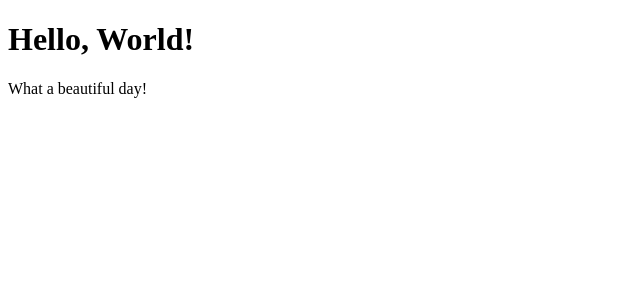
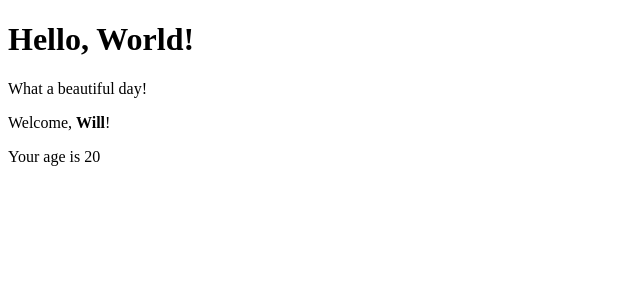
Before and after one commit to angiee05/react-exercises, a React (Create React App) app: page / in a window 1280 px wide. Shown: the top 300 px of the page, without its empty margins (0-640 px from the left). Built offline with nearby package versions, Linux system fonts and the light colour scheme.

Commit message:
conditional rendering 1

```diff
--- a/src/Welcome.js
+++ b/src/Welcome.js
@@ -6,7 +6,7 @@ export class Welcome extends React.Component {
         return (
             <div>
                 <p>Welcome, {this.props.name}!</p>
-                <Age age={this.props.age}/>
+                {this.props.age > 18 && <Age age={this.props.age}/>}
             </div>
             )
     }
--- a/src/index.js
+++ b/src/index.js
@@ -1,7 +1,9 @@
 import ReactDOM from "react-dom"
-import { HelloWorld } from "./HelloWorld"
+import { App } from "./App"
+//import { HelloWorld } from "./HelloWorld"
 
-const HelloWorldComponent = <HelloWorld />
+//const HelloWorldComponent = <HelloWorld />
+const AppComponent = <App />
 const root = document.querySelector("#root")
 
-ReactDOM.render(HelloWorldComponent, root)
+ReactDOM.render(AppComponent, root)
```
